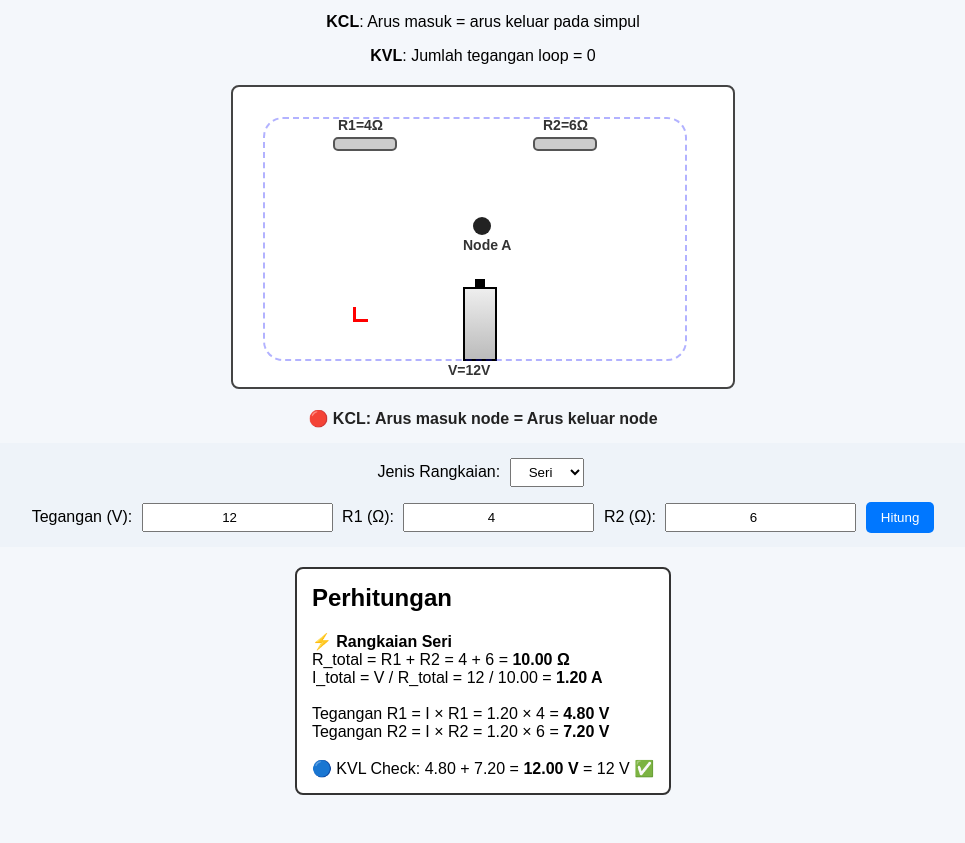
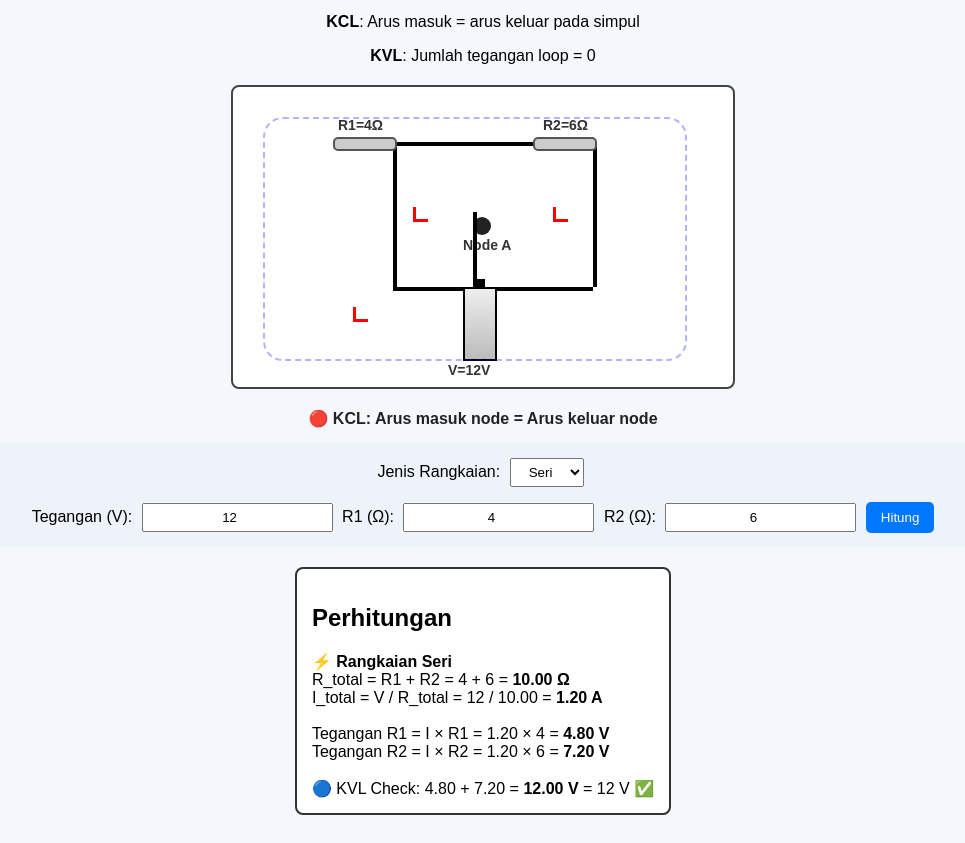
Before and after one commit to ZakyCode/Hukum_kirchhoff, a plain HTML site: page index.html in a window 1280 px wide. Shown: the part 89-932 px from the top of the page, without its empty margins (157-1122 px from the left). Drawn offline with Linux system fonts and the light colour scheme.

Commit message:
Update style.css

```diff
--- a/style.css
+++ b/style.css
@@ -4,9 +4,7 @@ body {
   text-align: center;
   padding: 20px;
 }
-h1 {
-  margin-bottom: 10px;
-}
+h1 { margin-bottom: 10px; }
 .circuit {
   position: relative;
   margin: 20px auto;
@@ -16,6 +14,7 @@ h1 {
   background: #fff;
   border-radius: 8px;
 }
+
 /* Node */
 .node {
   position: absolute;
@@ -30,6 +29,7 @@ h1 {
   font-weight: bold;
   color: #333;
 }
+
 /* Resistor */
 .resistor {
   position: absolute;
@@ -39,6 +39,7 @@ h1 {
   border: 2px solid #555;
   border-radius: 5px;
 }
+
 /* Baterai */
 .battery {
   position: absolute;
@@ -56,6 +57,21 @@ h1 {
   height: 10px;
   background: #000;
 }
+
+/* Kabel */
+.wire {
+  position: absolute;
+  background: black;
+}
+#wire-seri-top { top: 55px; left: 160px; width: 140px; height: 4px; }
+#wire-seri-mid { top: 125px; left: 240px; width: 4px; height: 75px; }
+#wire-seri-bottom { top: 200px; left: 160px; width: 140px; height: 4px; }
+
+#wire-par-top { top: 55px; left: 160px; width: 200px; height: 4px; }
+#wire-par-left { top: 55px; left: 160px; width: 4px; height: 145px; }
+#wire-par-right { top: 55px; left: 360px; width: 4px; height: 145px; }
+#wire-par-bottom { top: 200px; left: 160px; width: 200px; height: 4px; }
+
 /* Panah arus */
 .arrow {
   position: absolute;
@@ -64,16 +80,39 @@ h1 {
   border: solid red;
   border-width: 0 3px 3px 0;
   display: inline-block;
+}
+#arrowSeri {
   transform: rotate(90deg);
-  animation: moveArrow 3s linear infinite;
+  animation: moveSeri 3s linear infinite;
 }
-@keyframes moveArrow {
+#arrowR1 {
+  top: 80px; left: 180px;
+  transform: rotate(90deg);
+  animation: moveR1 2s linear infinite;
+}
+#arrowR2 {
+  top: 80px; left: 320px;
+  transform: rotate(90deg);
+  animation: moveR2 2s linear infinite;
+}
+@keyframes moveSeri {
   0% { top: 60px; left: 120px; opacity: 0; }
   25% { top: 120px; left: 120px; opacity: 1; }
   50% { top: 180px; left: 120px; opacity: 1; }
   75% { top: 240px; left: 120px; opacity: 1; }
   100% { top: 280px; left: 120px; opacity: 0; }
 }
+@keyframes moveR1 {
+  0% { top: 60px; opacity: 0; }
+  50% { top: 120px; opacity: 1; }
+  100% { top: 200px; opacity: 0; }
+}
+@keyframes moveR2 {
+  0% { top: 60px; opacity: 0; }
+  50% { top: 120px; opacity: 1; }
+  100% { top: 200px; opacity: 0; }
+}
+
 /* Loop tegangan */
 .loop {
   position: absolute;
@@ -86,9 +125,10 @@ h1 {
   animation: blink 2s linear infinite;
 }
 @keyframes blink {
-  0%, 100% { opacity: 1; }
+  0%,100% { opacity: 1; }
   50% { opacity: 0.3; }
 }
+
 /* Info teks */
 .explain {
   margin-top: 15px;
@@ -105,17 +145,13 @@ h1 {
   padding: 15px;
   text-align: left;
 }
-.calc h2 {
-  margin-top: 0;
-}
 .form-input {
   margin-top: 15px;
   background: #eef3f9;
   padding: 10px;
   border-radius: 8px;
 }
-input,
-select {
+input, select {
   padding: 5px;
   margin: 5px;
   text-align: center;
@@ -129,6 +165,4 @@ button {
   border-radius: 5px;
   cursor: pointer;
 }
-button:hover {
-  background: #005fcc;
-}
+button:hover { background: #005fcc; }
```
